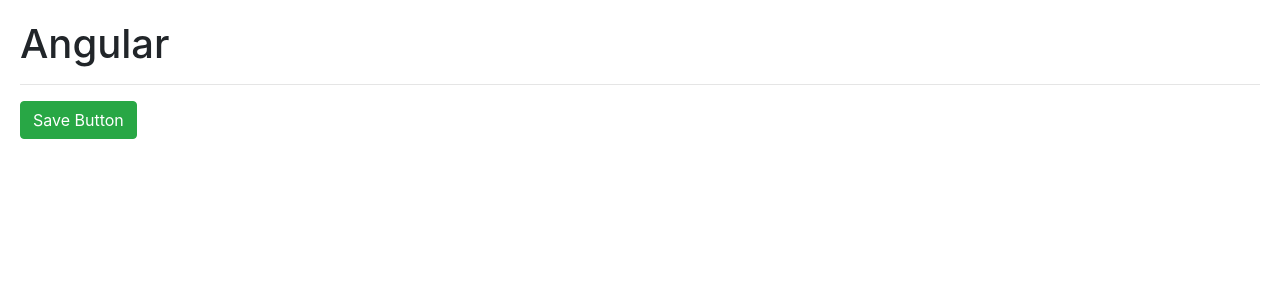
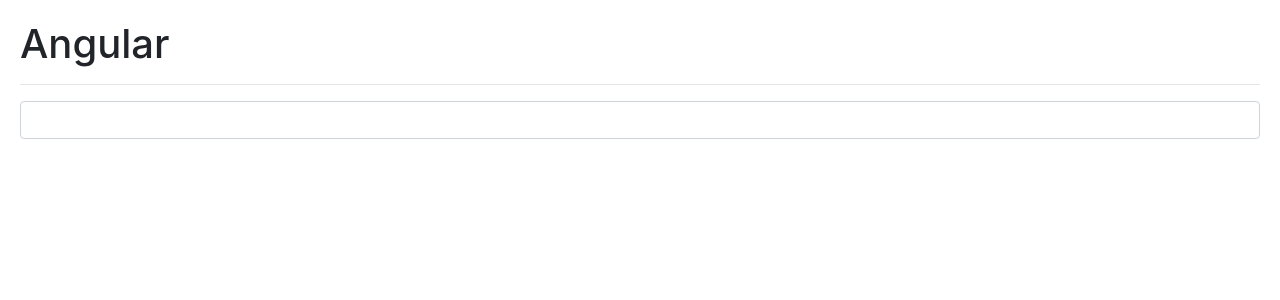
Before and after one commit to virendrapatel62/Angular_tutorial, an Angular app: page / in a window 1280 px wide. Shown: the top 300 px of the page. Built offline with nearby package versions, Linux system fonts and the light colour scheme.

Commit message:
Event Filtering ....

```diff
--- a/src/app/course/course.component.ts
+++ b/src/app/course/course.component.ts
@@ -4,24 +4,14 @@
 @Component({
   selector: 'course',
   template: `
-		<div (click)='onDivClick($event);'>
-        <button (click)='onSave($event)' class='btn' [class.btn-success]='color' [class.btn-warning]='!color' >Save Button</button>
-		</div>
-
+			<input type='text' class='form-control' (keyup)='onKeyPress($event);'>
 		`,
 })
 export class CourseComponent {
 	color = true;
 
-	onDivClick($event){
-		console.log('Div Clicked....');
-		console.log($event);
-	}
-
-	onSave($event){
-		$event.stopPropagation();
-		console.log('Button Was Clicked' );
-		console.log($event);
-		this.color = !this.color;
+	onKeyPress($event){
+		($event.keyCode == 13) ? console.log("Enter Key is Pressed..")
+		 : ''
 	}
 }
```
